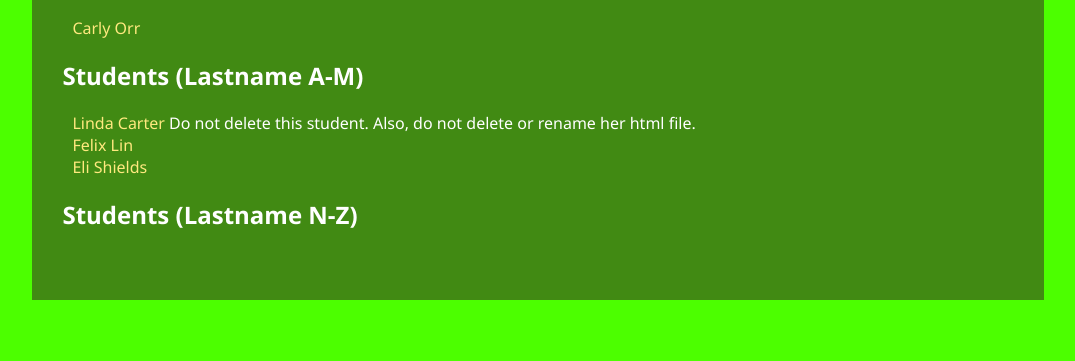
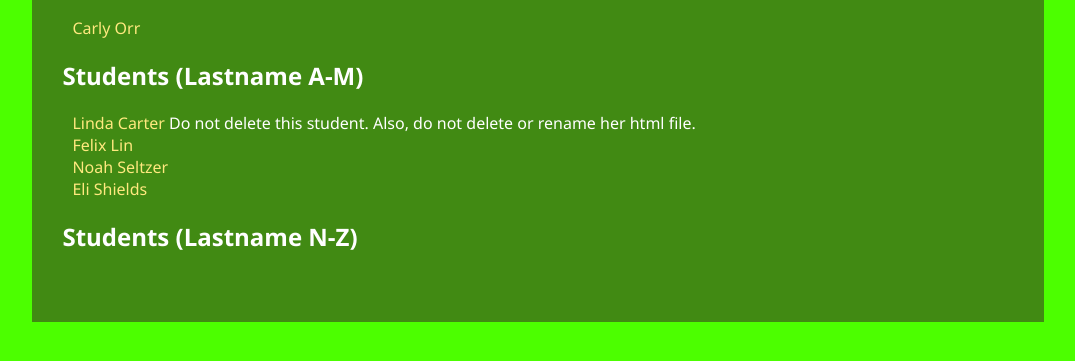
Before and after one commit to xenon234/durian, a plain HTML site: page Index.html in a window 1280 px wide. Shown: the part 227-588 px from the top of the page, without its empty margins (102-1177 px from the left). Drawn offline with Linux system fonts and the light colour scheme.

Commit message:
added noah seltzer html files

```diff
--- a/Index.html
+++ b/Index.html
@@ -23,7 +23,10 @@
         <ul>
             <li><a href="LindaCarter.html">Linda Carter</a> Do not delete this student. Also, do not delete or rename her html file.</li>
             <li><a href="FelixLin.html">Felix Lin</a></li>
-	   <li><a href="EliShields.html">Eli Shields</a></li>
+            <li><a href="NoahSeltzer.html">Noah Seltzer</a></li>
+	        <li><a href="EliShields.html">Eli Shields</a></li>
+
+
         </ul>
 
         <h2>Students (Lastname N-Z)</h2>
--- /dev/null
+++ b/Style/Style_NoahSeltzer.css
@@ -0,0 +1,55 @@
+body {
+	font-family: Helvetica, arial, sans-serif;
+	background-color: #5F9BE8;
+	color: #68D2FF;
+}
+
+img.person {
+    width: 120px;
+    float:  left;
+    padding-left:  30px;
+    padding-right:  30px;
+}
+
+div#bio {
+    width:  80%;
+    padding-left:  30px;
+}
+
+div#logo {
+    padding: 15px;
+    margin: 20px auto 0px auto;
+    text-align: center;
+}
+
+div#container {
+	background-color: #9F68FF;
+	min-width:850px;
+	margin-left: auto;
+	margin-right: auto;
+	min-height: 300px;
+	margin: 0 auto -4em;
+	clear: both;
+	margin-left: auto;
+	margin-right: auto;
+	width: 80%;
+    padding-bottom: 50px;
+}
+
+h1, h2, div>a {
+    padding-left:  30px;
+}
+
+ul>li {
+    list-style-type: none;
+}
+
+a {
+    text-decoration: none;
+    color:  #FFE97F;
+    outline:  none;
+}
+
+img {border:  0;}
+
+a img {outline:  none;}
```
Also changed, not shown: NoahSeltzer.html (added, +22 -0 lines), Images/NoahSeltzer.jpg (added).
